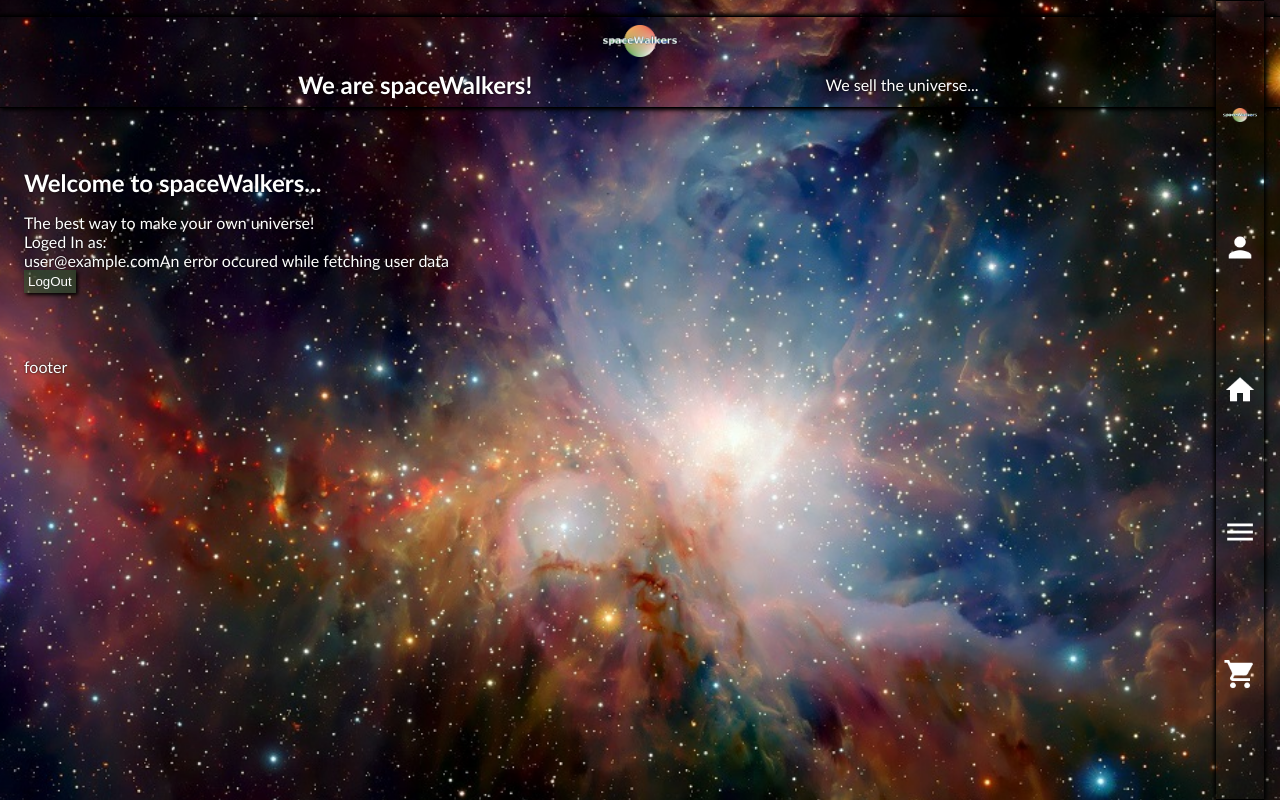
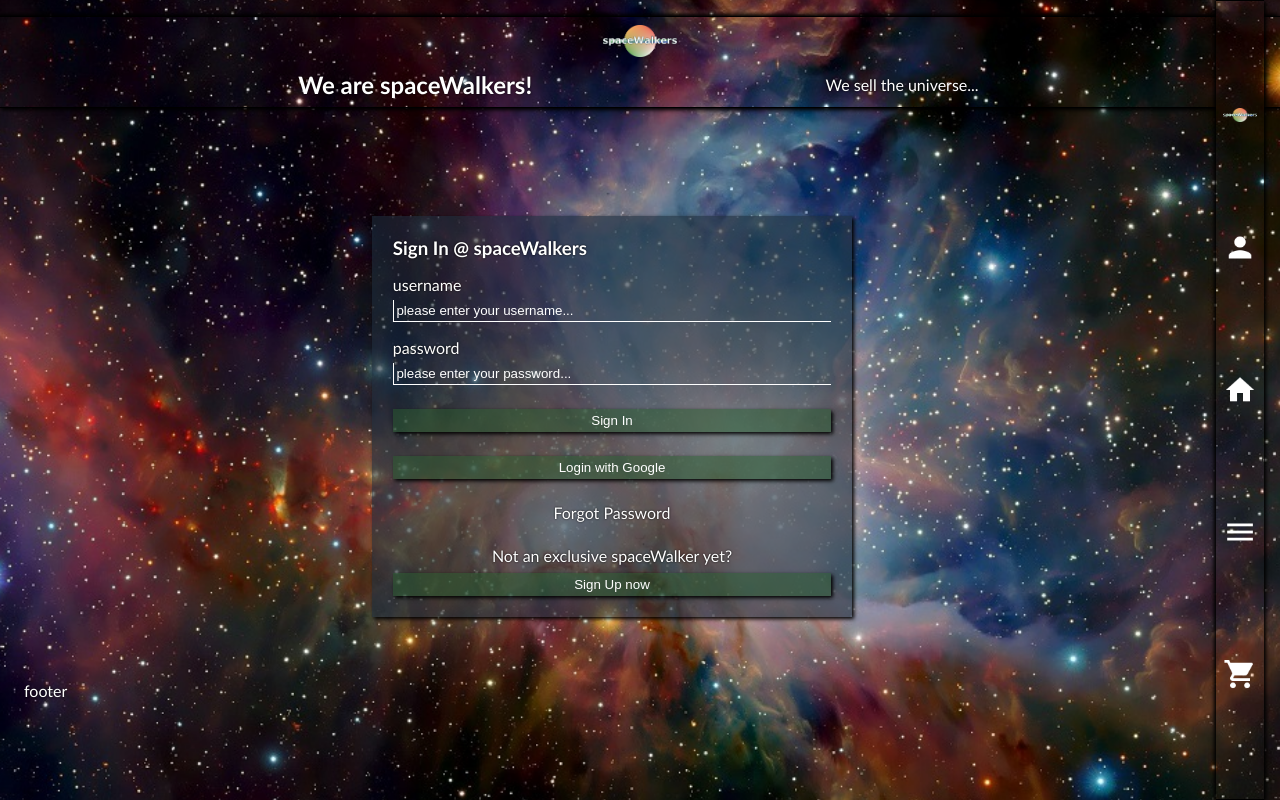
Before and after one commit to TG-web-dev-4/webshop-web-MikiHoffmann, a React (Create React App) app: page /#/ in a window 1280 px wide. Before the commit this address led to /#/home. Built offline with nearby package versions, Linux system fonts and the light colour scheme; no server answers; the database is empty; sample sign-in values are in the browser's storage.

Commit message:
log user status

```diff
--- a/src/components/SignInForm.js
+++ b/src/components/SignInForm.js
@@ -1,29 +1,27 @@
 import React, { useEffect, useState } from "react";
-import { Link, useNavigate } from "react-router-dom";
-import {
-  auth,
-  logInWithEmailAndPassword,
-  signInWithGoogle,
-} from "../services/FirebaseConfig";
-import { useAuthState } from "react-firebase-hooks/auth";
+import { Link } from "react-router-dom";
+import { signInWithEmailAndPassword } from "firebase/auth";
+import { auth, signInWithGoogle } from "../services/FirebaseConfig";
 import { StyledForm } from "./styledComponents/Form.styled";
 import { StyledLinkButton } from "./styledComponents/LinkButton.styled";
 
 const SignInForm = () => {
   const [email, setEmail] = useState("");
   const [password, setPassword] = useState("");
+  const [error, setError] = useState("");
   //console.log(email);
   //console.log(password);
-  const [user, loading, error] = useAuthState(auth);
-  const navigate = useNavigate();
-  useEffect(() => {
-    if (loading) {
-      // loading animation
-      return;
-    }
-    if (user) navigate("/home");
-  }, [user, loading]);
-
+  const signIn = (e) => {
+    e.preventDefault();
+    signInWithEmailAndPassword(auth, email, password)
+      .then((credentials) => {
+        console.log("You signed In:", credentials.user);
+      })
+      .catch((err) => {
+        setError(err);
+        console.log(error.message);
+      });
+  };
   return (
     <>
       <StyledForm id="signInForm">
@@ -47,10 +45,7 @@ const SignInForm = () => {
           onChange={(e) => setPassword(e.target.value)}
         />
         <div className="buttonContainer">
-          <StyledLinkButton
-            className="confirmButton"
-            onClick={() => logInWithEmailAndPassword(email, password)}
-          >
+          <StyledLinkButton className="confirmButton" onClick={signIn}>
             Sign In
           </StyledLinkButton>
         </div>
--- a/src/components/SignUpForm.js
+++ b/src/components/SignUpForm.js
@@ -1,5 +1,4 @@
 import React, { useEffect, useState } from "react";
-import { useAuthState } from "react-firebase-hooks/auth";
 import { Link, useNavigate } from "react-router-dom";
 import { createUserWithEmailAndPassword } from "firebase/auth";
 import { auth, signInWithGoogle } from "../services/FirebaseConfig";
@@ -17,10 +16,10 @@ const SignUpForm = () => {
 
   const signUp = (e) => {
     e.preventDefault();
-
     createUserWithEmailAndPassword(auth, email, password)
       .then((credentials) => {
         console.log("user created:", credentials.user);
+        //if (user) navigate("/");
       })
       .catch((err) => {
         setError(err);
@@ -69,7 +68,7 @@ const SignUpForm = () => {
             setPassword(e.target.value);
           }}
         />
-        {error}
+        {error.message}
         <div className="buttonContainer">
           <StyledLinkButton className="confirmButton" onClick={signUp}>
             Sign Up
--- a/src/pages/HomePage.js
+++ b/src/pages/HomePage.js
@@ -1,14 +1,17 @@
-import React, { useState, useEffect } from "react";
+/*
 import { useAuthState } from "react-firebase-hooks/auth";
 import { useNavigate } from "react-router-dom";
-import { auth, db, logout } from "../services/FirebaseConfig";
+
 import { query, collection, getDocs, where } from "firebase/firestore";
-
+*/
+import React, { useState } from "react";
+import { auth } from "../services/FirebaseConfig";
+import { signOut } from "firebase/auth";
 import { StyledArticle } from "../components/styledComponents/Article.styled";
 import { StyledLinkButton } from "../components/styledComponents/LinkButton.styled";
 const HomePage = () => {
+  /*
   const [user, loading] = useAuthState(auth);
-  const [error, setError] = useState("");
   const [name, setName] = useState("");
   const navigate = useNavigate();
   const fetchUserName = async () => {
@@ -27,6 +30,20 @@ const HomePage = () => {
     if (!user) navigate("/");
     fetchUserName();
   }, [user, loading]);
+*/
+
+  const [error, setError] = useState("");
+  const logout = (e) => {
+    e.preventDefault();
+    signOut(auth)
+      .then(() => {
+        console.log("You have signed out");
+      })
+      .catch((err) => {
+        setError(err);
+        console.log(error.message);
+      });
+  };
 
   return (
     <>
@@ -35,8 +52,8 @@ const HomePage = () => {
           <h2>Welcome to spaceWalkers...</h2>
           <p>The best way to make your own universe!</p>
         </div>
-        <div>Loged In as: {name}</div>
-        <div>{user?.email}{error}</div>
+        <div>Loged In as username</div>
+        <div>user?.email</div>
         <div>
           <StyledLinkButton onClick={logout}>LogOut</StyledLinkButton>
         </div>
```
